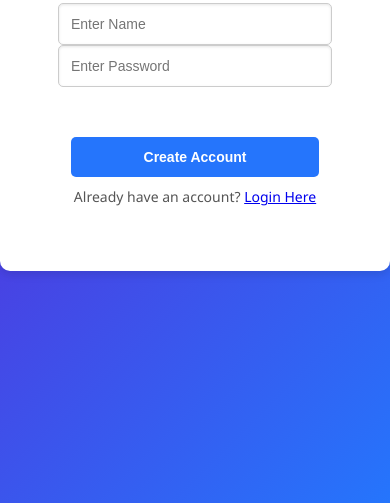
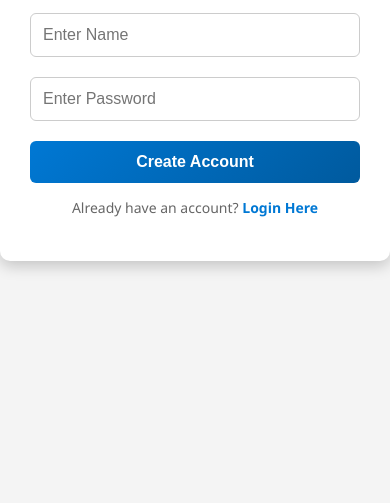
Before and after one commit to KhmaniWhite1/AdminPortal, a plain HTML site: page signup.html in a window 390 px wide. Shown: the part 341-844 px from the top of the page. Drawn offline with Linux system fonts and the light colour scheme.

Commit message:
style.css

```diff
--- a/style.css
+++ b/style.css
@@ -1,132 +1,74 @@
-/* General Styles for Body */
+/* General Styles */
 body {
-    font-family: "Segoe UI", Arial, sans-serif;
-    font-size: 16px;
-    margin: 0;
-    padding: 0;
+    font-family: "Segoe UI", sans-serif;
+    background-color: #f4f4f4;
     display: flex;
     justify-content: center;
     align-items: center;
-    min-height: 100vh;
-    background: linear-gradient(135deg, #6a11cb, #2575fc);
-    color: #333;
+    height: 100vh;
+    margin: 0;
 }
 
-/* Container for All Pages */
+/* Container Styles */
 .container {
-    width: 500px; /* Slightly larger width for all containers */
-    padding: 40px; /* Increased padding for more spacious content */
+    width: 100%;
+    max-width: 400px;
+    padding: 30px;
+    background-color: white;
+    box-shadow: 0px 5px 15px rgba(0, 0, 0, 0.2);
     border-radius: 10px;
-    background: #fff;
-    box-shadow: 0 4px 8px rgba(0, 0, 0, 0.1);
     text-align: center;
 }
 
-/* Title Styling */
-.title {
-    font-size: 26px; /* Slightly larger title */
-    color: #2575fc;
-    margin-bottom: 25px;
-    font-weight: 600;
+/* Heading Styles */
+h2 {
+    color: #333;
+    margin-bottom: 20px;
 }
 
-/* Subtext Styling */
-.subtext {
-    font-size: 14px;
-    color: #555;
-    margin-top: 10px;
-    margin-bottom: 25px; /* Consistent spacing below subtext */
+/* Input Field Styles */
+input {
+    width: 100%;
+    padding: 12px;
+    margin: 10px 0;
+    border: 1px solid #ccc;
+    border-radius: 6px;
+    font-size: 16px;
+    box-sizing: border-box;
 }
 
-/* Input Fields Styling */
-.input-group {
-    margin-bottom: 30px; /* Increased gap between inputs */
-    text-align: left;
-}
-
-label {
-    display: block;
-    font-size: 14px;
-    margin-bottom: 8px;
-    color: #555;
-}
-
-input {
-    width: 80%; /* Full-width for input fields */
-    padding: 15px; /* Increased padding for a larger feel */
-    font-size: 15px;
-    border: 1px solid #ccc;
-    border-radius: 5px;
-    box-shadow: inset 0 1px 3px rgba(0, 0, 0, 0.1);
-    transition: border-color 0.3s, box-shadow 0.3s;
-}
-
-input:focus {
-    border-color: #2575fc;
-    outline: none;
-    box-shadow: 0 0 8px rgba(37, 117, 252, 0.4);
-}
-
-/* Buttons Styling */
+/* Button Styles */
 .btn {
-    width: 80%; /* Full-width for uniformity */
-    padding: 15px; /* Larger size for buttons */
-    font-size: 15px;
-    font-weight: 600;
-    color: #fff;
-    background: #2575fc;
+    width: 100%;
+    padding: 12px;
+    margin-top: 10px;
+    background: linear-gradient(135deg, #0078D4, #005A9E);
+    color: white;
+    font-size: 16px;
+    font-weight: bold;
     border: none;
-    border-radius: 5px;
+    border-radius: 6px;
     cursor: pointer;
-    transition: background-color 0.3s ease, transform 0.3s ease;
-    margin-top: 50px; /* Added significant spacing above the button */
+    transition: 0.3s;
 }
 
 .btn:hover {
-    background: #145ccc;
-    transform: translateY(-2px); /* Subtle hover effect */
+    background: linear-gradient(135deg, #005A9E, #003E75);
 }
 
-.btn:active {
-    transform: translateY(0);
+/* Subtext & Links */
+.subtext {
+    margin-top: 15px;
+    font-size: 14px;
+    color: #666;
 }
 
-/* App Container (For Icon Pages) */
-.app-container {
-    display: flex;
-    flex-wrap: wrap; /* Wrap icons to the next line if needed */
-    gap: 25px; /* Consistent gap between icons */
-    justify-content: center; /* Center align icons */
-    margin-top: 25px; /* Space above icons */
+.link {
+    color: #0078D4;
+    text-decoration: none;
+    font-weight: bold;
 }
 
-/* App Icons Styling */
-.app-container img {
-    width: 140px; /* Slightly larger icon size */
-    height: 140px;
-    border-radius: 10px; /* Rounded corners for modern look */
-    transition: transform 0.3s ease, box-shadow 0.3s ease;
+.link:hover {
+    text-decoration: underline;
 }
-
-/* Hover Effect for App Icons */
-.app-container img:hover {
-    transform: scale(1.1); /* Slight zoom on hover */
-    box-shadow: 0 4px 8px rgba(0, 0, 0, 0.2); /* Elevate icons on hover */
-}
-
-/* Responsive Design */
-@media (max-width: 768px) {
-    .container {
-        width: 95%; /* Adjust container width for smaller screens */
-    }
-
-    .app-container img {
-        width: 100px; /* Smaller icon size for smaller devices */
-        height: 100px;
-    }
-
-    .btn, input {
-        font-size: 14px; /* Adjust font size */
-        padding: 12px; /* Adjust padding */
-    }
-}
```
